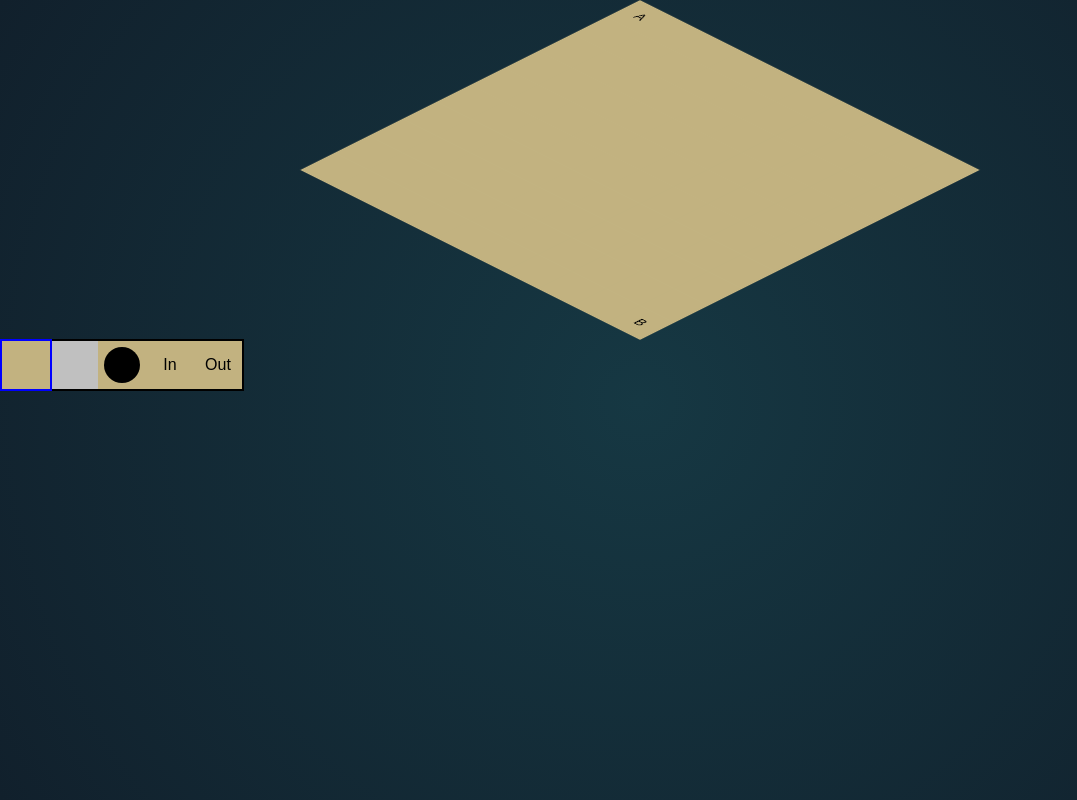
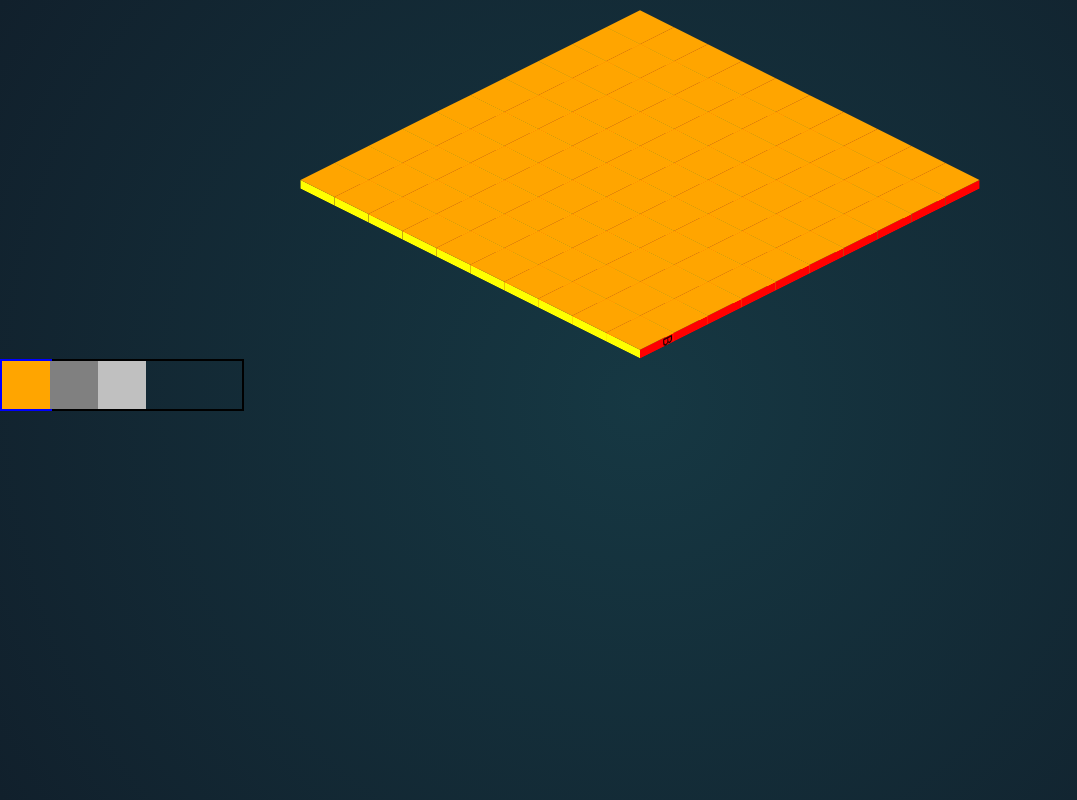
Before and after one commit to borodean/demo-pathfinder, a React (Create React App) app: page / in a window 1280 px wide. Shown: the whole page, without its empty margins (0-1077 px from the left). Built offline with nearby package versions, Linux system fonts and the light colour scheme.

Commit message:
Provide the cells with some 3D styles

```diff
--- a/src/components/Cell/styles.tsx
+++ b/src/components/Cell/styles.tsx
@@ -6,26 +6,79 @@ import { CellSize, Obstacle } from 'config/constants';
 export const Cell = styled(({isFinish, isStart, type, ...props}) => (
   <div {...props} />
 ))`
-  align-items: center;
-  background: #c2b280;
-  display: flex;
   height: ${CellSize}px;
-  justify-content: center;
+  position: relative;
   width: ${CellSize}px;
 
+  &,
+  &::before,
+  &::after {
+    transition-duration: 0.1s;
+    transition-property: background-color, transform;
+    transition-timing-function: ease-out;
+  }
+
+  &::before,
+  &::after {
+    content: '';
+    position: absolute;
+  }
+
+  &::before {
+    height: 10px;
+    left: 0;
+    top: 100%;
+    transform: rotateX(-90deg);
+    transform-origin: 50% 0;
+    width: 100%;
+  }
+
+  &::after {
+    height: 100%;
+    left: 100%;
+    top: 0;
+    transform: rotateY(90deg);
+    transform-origin: 0 50%;
+    width: 10px;
+  }
+
   ${p => p.type === Obstacle.Boulder && `
+    background: silver;
+    transform: translateZ(10px);
+
     &::before {
-      background: black;
-      border-radius: 50%;
-      content: '';
-      display: block;
-      height: 75%;
-      width: 75%;
+      background: white;
+      transform: rotateX(-90deg) scaleY(2);
+    }
+
+    &::after {
+      background: gray;
+      transform: rotateY(90deg) scaleX(2);
     }
   `}
 
   ${p => p.type === Obstacle.Gravel && `
-    background: silver;
+    background: gray;
+
+    &::before {
+      background: silver;
+    }
+
+    &::after {
+      background: black;
+    }
+  `}
+
+  ${p => p.type === Obstacle.Regular && `
+    background: orange;
+
+    &::before {
+      background: yellow;
+    }
+
+    &::after {
+      background: red;
+    }
   `}
 
   ${p => p.type === Obstacle.WormholeEntrance && `
--- a/src/components/Grid/styles.tsx
+++ b/src/components/Grid/styles.tsx
@@ -8,7 +8,6 @@ import { CellSize } from 'config/constants';
 export const Cell = styled($Cell)`
   cursor: pointer;
   position: relative;
-  transform: scale(1.01);
 
   &:hover {
     box-shadow: inset 0 0 0 2px #0f0;
@@ -23,5 +22,7 @@ export const Grid = styled(({ width, ...props }) => <div {...props} />)`
 `;
 
 export const Isometry = styled($Isometry)`
+  box-sizing: content-box;
   margin: auto;
+  padding: 10px 0;
 `;
--- a/src/components/Isometry/styles.tsx
+++ b/src/components/Isometry/styles.tsx
@@ -8,13 +8,17 @@ export const Isometry = styled(({ height, width, ...props }) => (
 ))`
   height: ${p => p.height * CellSize * Math.sqrt(2) / 2}px;
   position: relative;
-  transform-style: preserve-3d;
   width: ${p => p.width * CellSize * Math.sqrt(2)}px;
+
+  * {
+    backface-visibility: hidden;
+    transform-style: preserve-3d;
+  }
 `;
 
 export const Actor = styled.div`
   left: 50%;
+  position: absolute;
   top: 50%;
-  position: absolute;
   transform: translate(-50%, -50%) rotateX(60deg) rotateZ(45deg);
 `;
```
